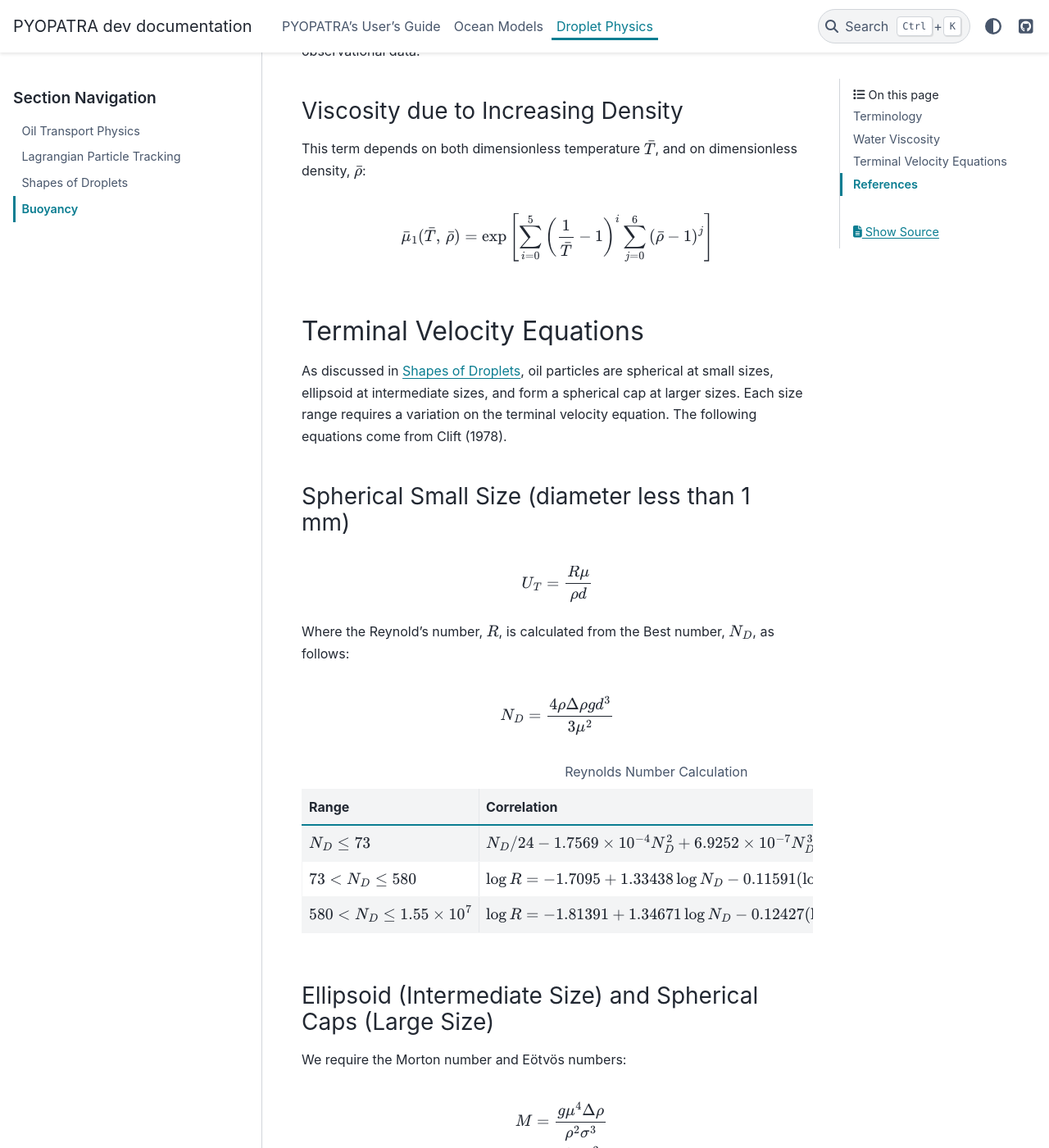
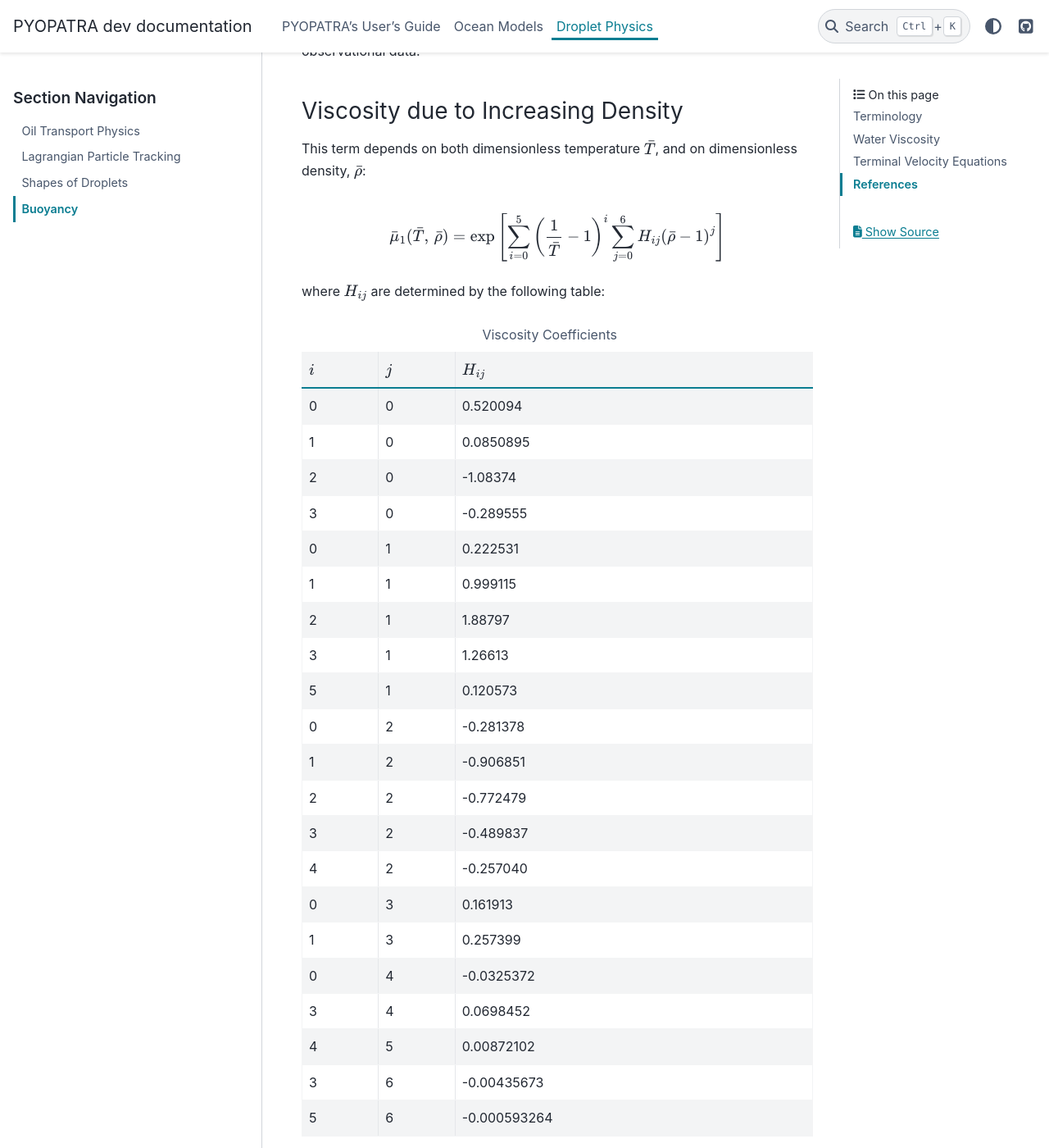
Before and after one commit to UT-CHG/PYOPATRA, a Sphinx documentation site: the page built from docs/physics/buoyancy.rst, in a window 1280 px wide and 1400 px high, scrolled down 1788 px. Shown: the whole window at 82% size. Built offline with Sphinx 7.4.7 and the PyData theme 0.15.4, drawn with Linux system fonts in a browser that asks for light colours; some of the changed text lies outside the part shown.

Commit message:
Add coefficient table

```diff
--- a/docs/physics/buoyancy.rst
+++ b/docs/physics/buoyancy.rst
@@ -73,7 +73,81 @@ This term depends on both dimensionless temperature :math:`\bar{T}`, and on dime
 :math:`\bar{\rho}`:
 
 .. math::
-   \bar{\mu}_1(\bar{T},\,\bar{\rho}) = \exp\left[ \sum^5_{i=0}\left( \frac{1}{\bar{T}} - 1 \right)^i \sum^6_{j=0} \left( \bar{\rho} - 1 \right)^j \right]
+   \bar{\mu}_1(\bar{T},\,\bar{\rho}) = \exp\left[ \sum^5_{i=0}\left( \frac{1}{\bar{T}} - 1 \right)^i \sum^6_{j=0} H_{ij} \left( \bar{\rho} - 1 \right)^j \right]
+
+where :math:`H_{ij}` are determined by the following table:
+
+.. list-table:: Viscosity Coefficients
+   :header-rows: 1
+
+   * - :math:`i`
+     - :math:`j`
+     - :math:`H_{ij}`
+   * - 0
+     - 0
+     - 0.520094
+   * - 1
+     - 0
+     - 0.0850895
+   * - 2
+     - 0
+     - -1.08374
+   * - 3
+     - 0
+     - -0.289555
+   * - 0
+     - 1
+     - 0.222531
+   * - 1
+     - 1
+     - 0.999115
+   * - 2
+     - 1
+     - 1.88797
+   * - 3
+     - 1
+     - 1.26613
+   * - 5
+     - 1
+     - 0.120573
+   * - 0
+     - 2
+     - -0.281378
+   * - 1
+     - 2
+     - -0.906851
+   * - 2
+     - 2
+     - -0.772479
+   * - 3
+     - 2
+     - -0.489837
+   * - 4
+     - 2
+     - -0.257040
+   * - 0
+     - 3
+     - 0.161913
+   * - 1
+     - 3
+     - 0.257399
+   * - 0
+     - 4
+     - -0.0325372
+   * - 3
+     - 4
+     - 0.0698452
+   * - 4
+     - 5
+     - 0.00872102
+   * - 3
+     - 6
+     - -0.00435673
+   * - 5
+     - 6
+     - -0.000593264
+
+Values not in the table are 0.0.
 
 Terminal Velocity Equations
 ---------------------------
```
